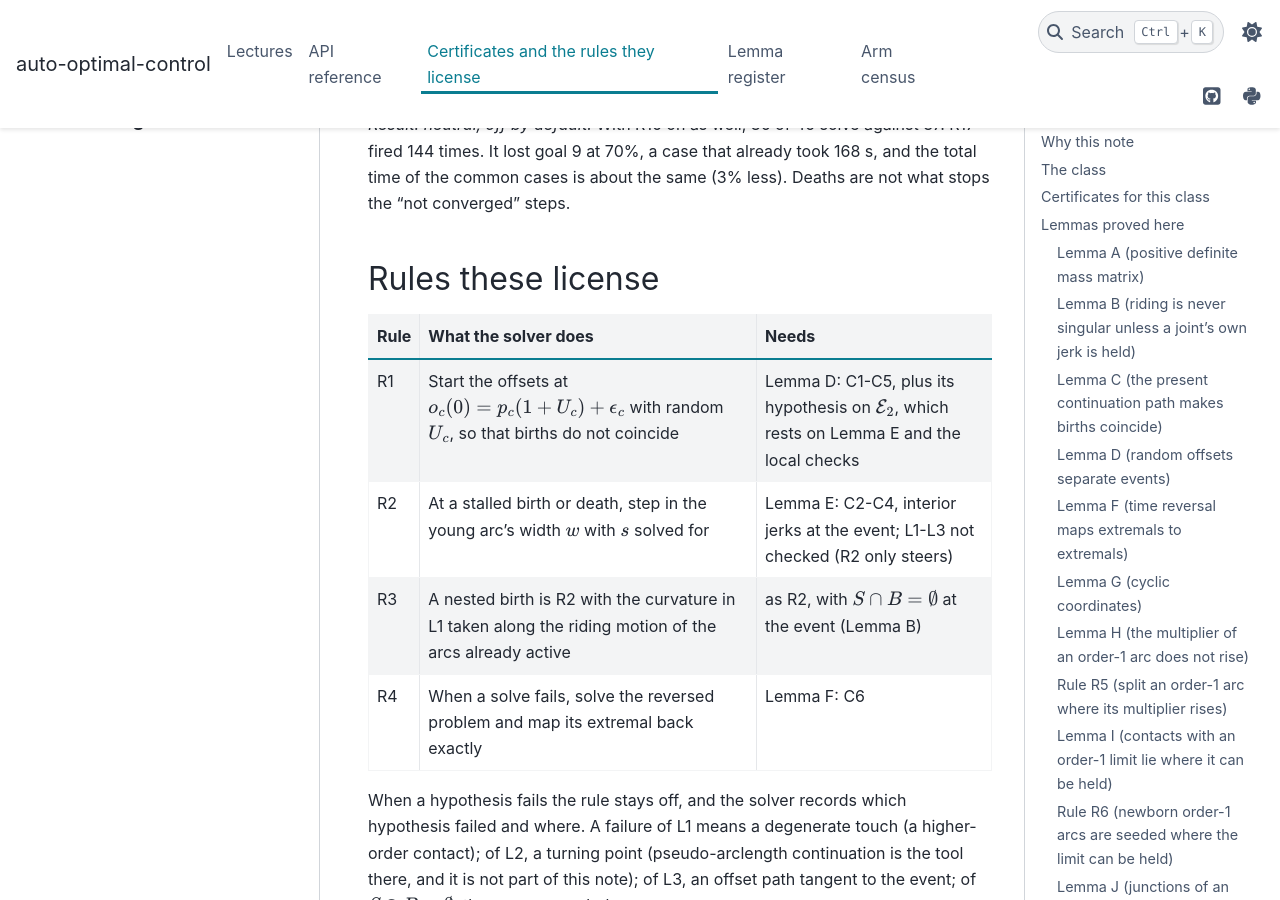
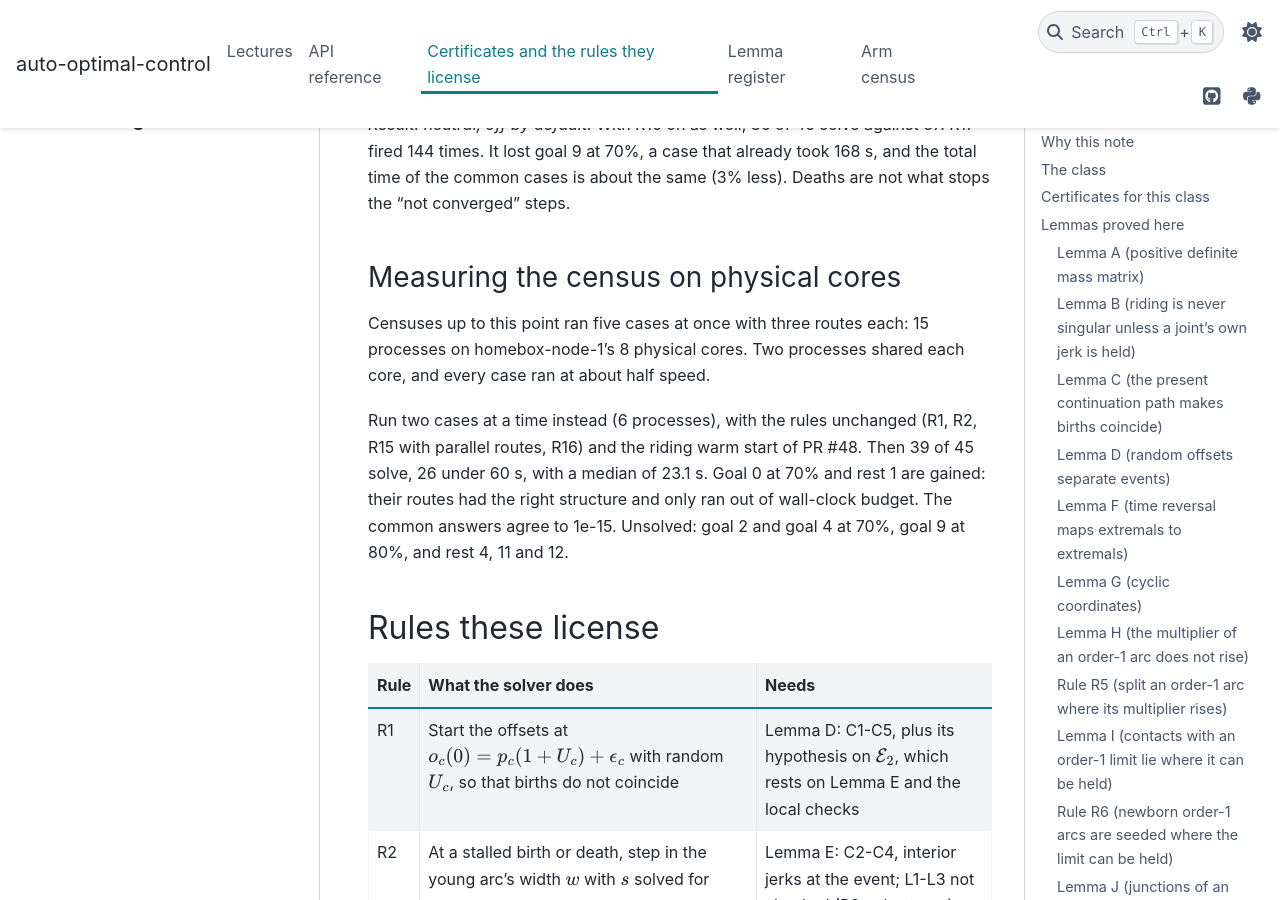
Before and after one commit to idm23/auto-optimal-control, a Sphinx documentation site: the page built from docs/notes/structure_certificates.md, in a window 1280 px wide and 900 px high, scrolled down 24240 px. Built offline with Sphinx 7.4.7 and the PyData theme 0.15.4, drawn with Linux system fonts in a browser that asks for light colours.

Commit message:
Census on physical cores: 39 of 45, median 23 s
Co-Authored-By: Claude Opus 5.5 <noreply@anthropic.com>

```diff
--- a/docs/notes/structure_certificates.md
+++ b/docs/notes/structure_certificates.md
@@ -962,6 +962,19 @@ against 37. R17 fired 144 times. It lost goal 9 at 70%, a case that already
 took 168 s, and the total time of the common cases is about the same (3%
 less). Deaths are not what stops the "not converged" steps.
 
+### Measuring the census on physical cores
+
+Censuses up to this point ran five cases at once with three routes each: 15
+processes on homebox-node-1's 8 physical cores. Two processes shared each core,
+and every case ran at about half speed.
+
+Run two cases at a time instead (6 processes), with the rules unchanged (R1, R2,
+R15 with parallel routes, R16) and the riding warm start of PR #48. Then 39 of
+45 solve, 26 under 60 s, with a median of 23.1 s. Goal 0 at 70% and rest 1
+are gained: their routes had the right structure and only ran out of
+wall-clock budget. The common answers agree to 1e-15. Unsolved: goal 2 and
+goal 4 at 70%, goal 9 at 80%, and rest 4, 11 and 12.
+
 ## Rules these license
 
 | Rule | What the solver does | Needs |
```
Also changed, not shown: 1 other file.
